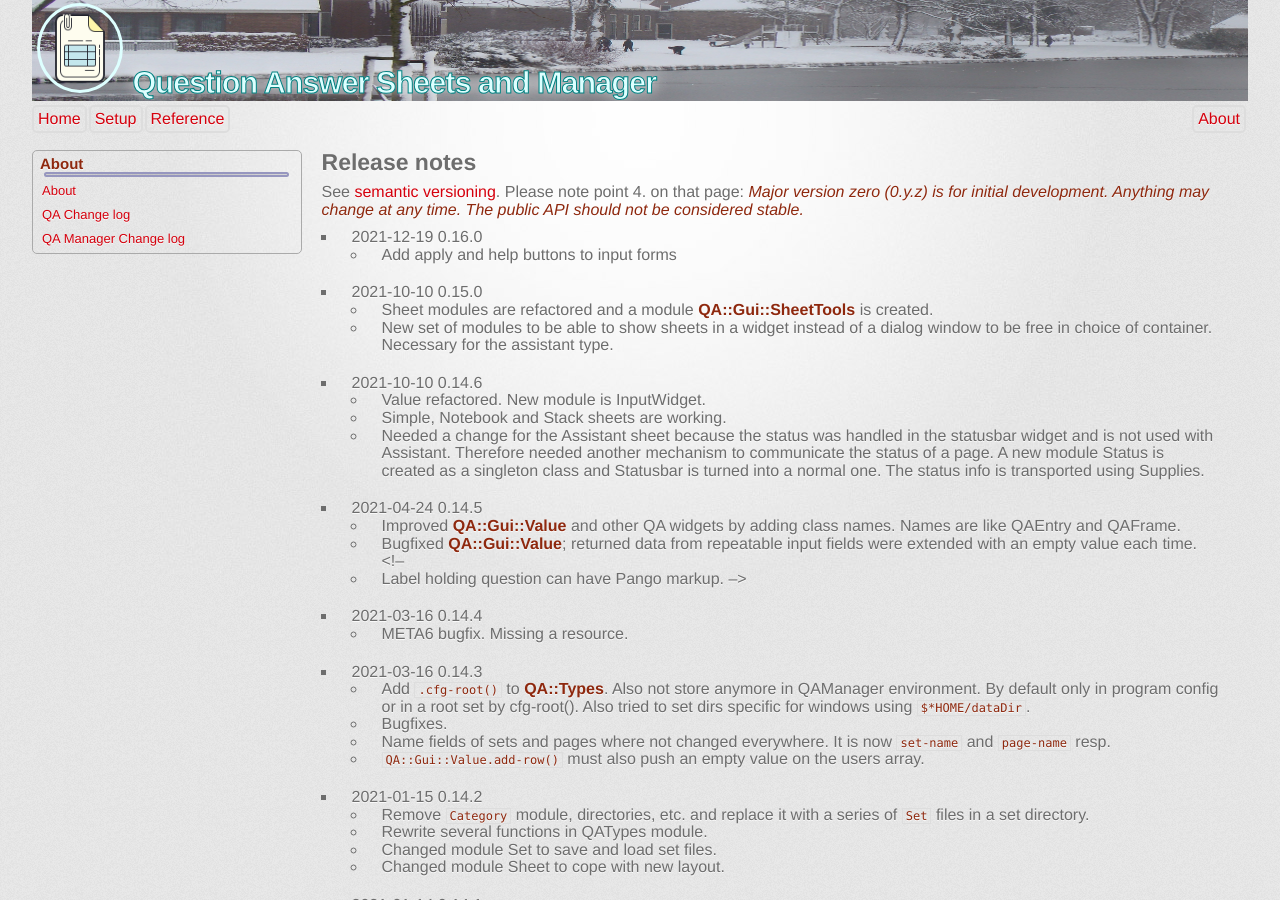
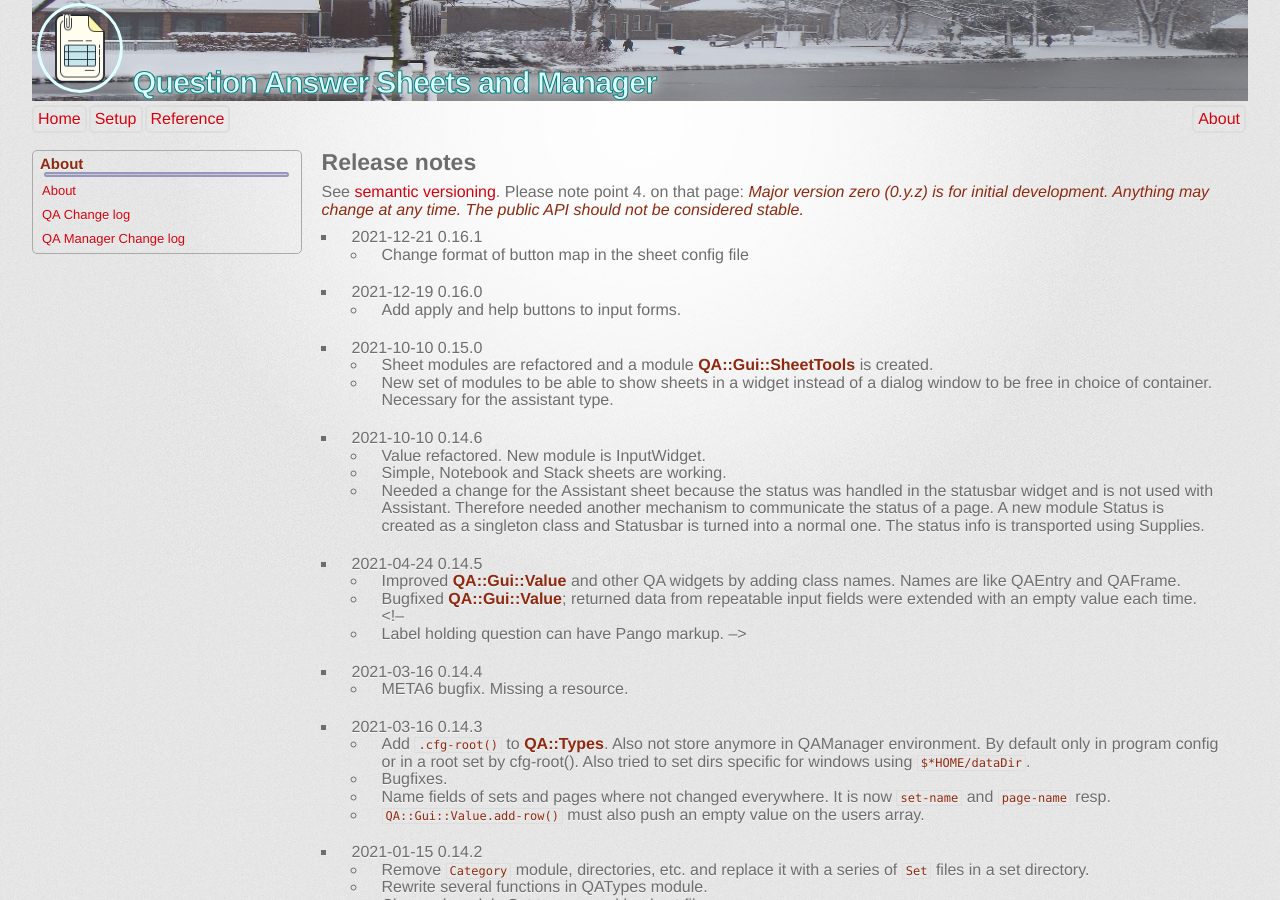
Before and after one commit to MARTIMM/question-answer, a Jekyll site: the page built from docs/content-docs/about/QA-release-notes.md, in a window 1280 px wide and 900 px high. Built offline with Jekyll 4.4.1, drawn with Linux system fonts in a browser that asks for light colours; some web fonts are replaced.

Commit message:
notes and version

```diff
--- a/META6.json
+++ b/META6.json
@@ -1,7 +1,7 @@
 {
   "description": "Question Answer",
   "name": "QA",
-  "version": "0.16.0",
+  "version": "0.16.1",
   "authors": [ "Marcel Timmerman"],
   "tags": [
     "questionnaire", "configuration", "gtk", "question", "answer", "Raku"
--- a/docs/content-docs/about/QA-release-notes.md
+++ b/docs/content-docs/about/QA-release-notes.md
@@ -8,8 +8,11 @@ layout: sidebar
 
 See [semantic versioning](http://semver.org/). Please note point 4. on that page: **_Major version zero (0.y.z) is for initial development. Anything may change at any time. The public API should not be considered stable._**
 
+* 2021-12-21 0.16.1
+  * Change format of button map in the sheet config file
+
 * 2021-12-19 0.16.0
-  * Add apply and help buttons to input forms
+  * Add apply and help buttons to input forms.
 
 * 2021-10-10 0.15.0
   * Sheet modules are refactored and a module **QA::Gui::SheetTools** is created.
```
